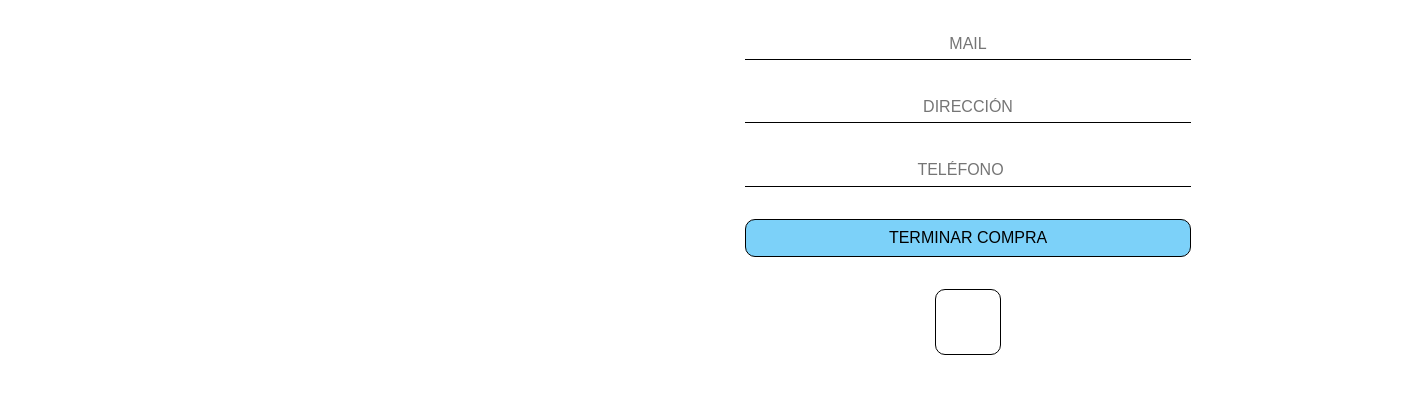
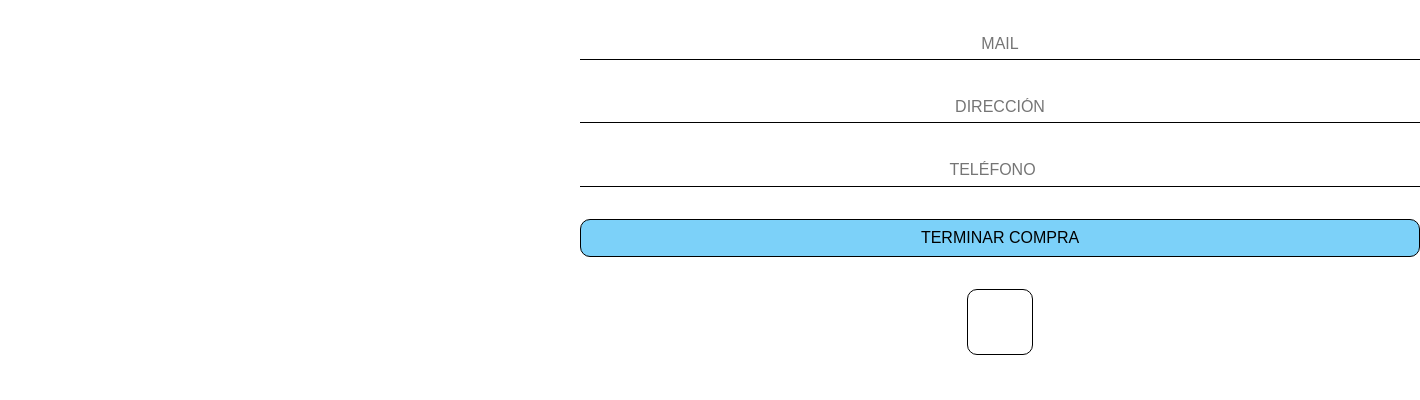
Before and after one commit to Fedemaeda/proyectoFinalJavascript, a plain HTML site: page secciones/contacto.html in a window 1280 px wide. Shown: the part 342-742 px from the top of the page, 1420 px wide, since content can reach past the window. Drawn offline with nearby package versions, Linux system fonts and the light colour scheme.

Commit message:
proyecto final con API

```diff
--- a/scss/imports/_productos.scss
+++ b/scss/imports/_productos.scss
@@ -218,10 +218,12 @@
 
 
 .checkout {
-    width: 90%;
+    width: 100%;
     display: flex;
     flex-direction: row;
     align-items: flex-start;
+    justify-content: center;
+    text-align: center;
     gap: 10em;
     margin-top: 3em;
     /* justify-content: space-around; */
@@ -231,7 +233,7 @@ form {
     display: flex;
     flex-direction: column;
     gap: 1em;
-    width: 50%;
+    width: 70%;
 
 }
 
@@ -265,7 +267,7 @@ form {
     font-weight: lighter;
 }
  #form{
-    width: 90%;
+    width: 150%;
     font-family: Arial, Helvetica, sans-serif;
     text-transform: uppercase;
     font-weight: lighter;
```
Also changed, not shown: estilos/style.css, scss/style.css, scss/style.scss (line endings or trailing spaces), 1 other file.
